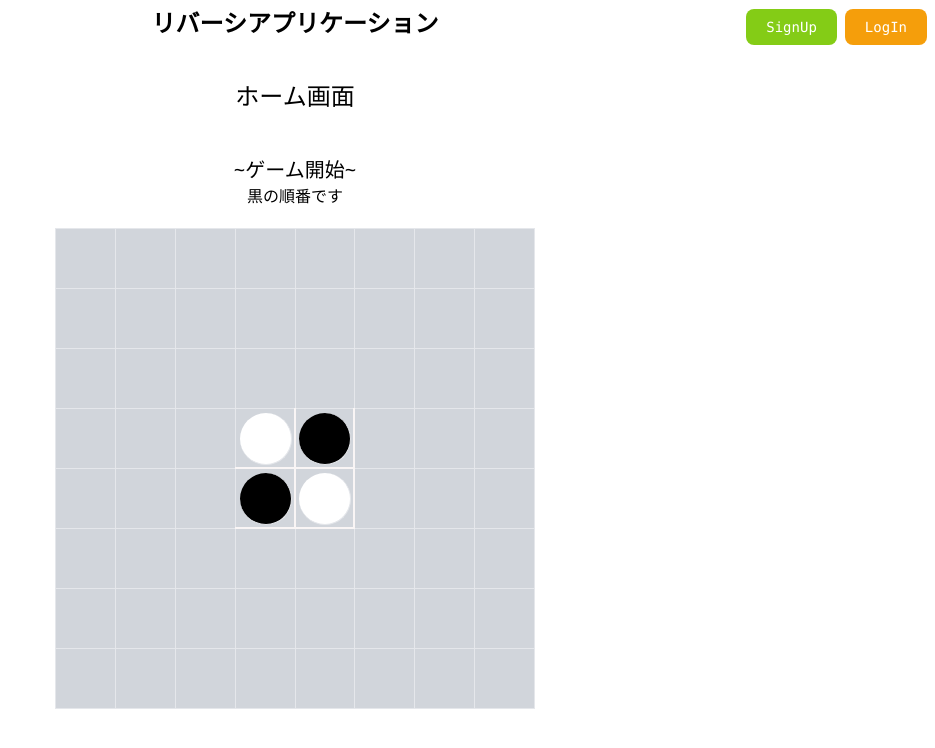
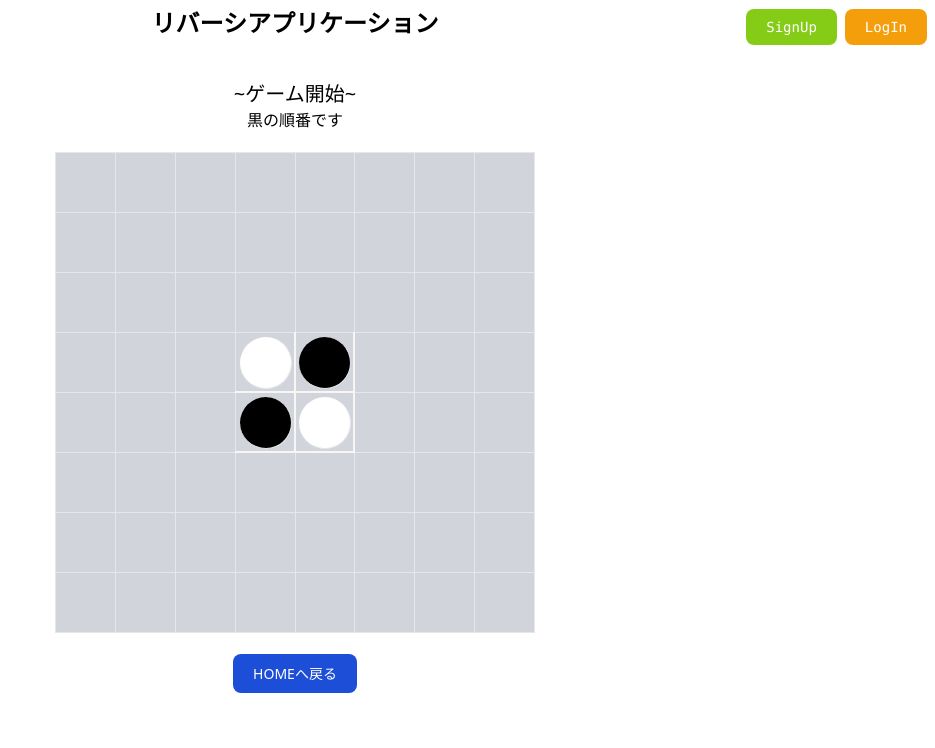
Before and after one commit to tigaweb/reversi-app, a React (Vite) app in the folder frontend/: page /game in a window 1280 px wide. Shown: the top 748 px of the page, without its empty margins (345-1280 px from the left). Built offline with nearby package versions, Linux system fonts and the light colour scheme; no server answers.

Commit message:
終了したゲームも閲覧できるよう調整

```diff
--- a/frontend/src/components/Board.tsx
+++ b/frontend/src/components/Board.tsx
@@ -61,13 +61,13 @@ const Board = ({ gameId }) => {
           : <h3>{winner_disc === 1 ? "黒" : "白"}の勝利です</h3>
       }
       <div className='Board
-        w-[30rem] m-0 m-auto mt-5 grid grid-cols-8 place-content-center place-items-center divide-solid border-0 border-t-[1px] border-l-[1px] bg-gray-300
+        w-[30rem] m-0 m-auto mt-5 mb-7 grid grid-cols-8 place-content-center place-items-center divide-solid border-0 border-t-[1px] border-l-[1px] bg-gray-300
         [&>div]:w-[60px] [&>div]:h-[60px] [&>div]:border-r-[1px] [&>div]:border-b-[1px] [&>div]:flex [&>div]:justify-center [&>div]:items-center
         '>
         {board.map((line, lineIndex) => {
           return line.map((square, squareIndex) => {
             if (square === 0) {
-              return <div key={`${lineIndex}+${squareIndex}`} className="" onClick={() => dispatch(registerTurn({ game_id: game_id, turn_count: turn_count + 1, disc: next_disc, x: squareIndex, y: lineIndex }))}></div>
+              return <div key={`${lineIndex}+${squareIndex}`} className="cursor-pointer" onClick={() => dispatch(registerTurn({ game_id: game_id, turn_count: turn_count + 1, disc: next_disc, x: squareIndex, y: lineIndex }))}></div>
             }
             return (
               square === 1
--- a/frontend/src/components/MatchHistoryTable.tsx
+++ b/frontend/src/components/MatchHistoryTable.tsx
@@ -11,7 +11,7 @@ const MatchHistoryTable = () => {
     dispatch(getGameResultHistory());
   }, []);
   return (
-    <table className="pt-6 size-full w-10/12 mx-auto">
+    <table className="pt-6 mt-5 size-full w-10/12 mx-auto">
       <thead>
         <tr>
           <th className="border-2 border-sky-500 w-1/6">対戦ID</th>
@@ -28,12 +28,12 @@ const MatchHistoryTable = () => {
             <tr key={g.game_id}>
               <td className="border-2 border-sky-500 w-1/6">{g.game_id}</td>
               <td className="border-2 border-sky-500 w-1/6">
+
               {g.game_state !== 0
-                ? "対戦終了"
-                : <Link to={`/game/${g.game_id}`} className="text-white min-w-40 bg-blue-700 hover:bg-blue-800 focus:ring-4 focus:ring-blue-300 font-medium rounded-lg text-sm px-5 py-2.5 me-2 mb-2 dark:bg-blue-600 dark:hover:bg-blue-700 focus:outline-none dark:focus:ring-blue-800">
-                対戦中
-              </Link>
+                ? <Link to={`/game/${g.game_id}`} className="text-white min-w-40 bg-blue-700 hover:bg-red-800 focus:ring-4 focus:ring-red-300 font-medium rounded-lg text-sm px-5 py-2.5 me-2 mb-2 dark:bg-red-600 dark:hover:bg-red-700 focus:outline-none dark:focus:ring-red-800">終了</Link>
+                : <Link to={`/game/${g.game_id}`} className="text-white min-w-40 bg-green-700 hover:bg-green-800 focus:ring-4 focus:ring-green-300 font-medium rounded-lg text-sm px-5 py-2.5 me-2 mb-2 dark:bg-green-600 dark:hover:bg-green-700 focus:outline-none dark:focus:ring-green-800">再開</Link>
               }
+
               </td>
               <td className="border-2 border-sky-500 w-1/6">{g.winner_user_name !== "" ? g.winner_user_name : "-"}</td>
               <td className="border-2 border-sky-500 w-1/6">{g.winner_disc === 0 ? "-" : g.winner_disc === 1 ? "黒" : "白"}</td>
--- a/frontend/src/layouts/Game.tsx
+++ b/frontend/src/layouts/Game.tsx
@@ -3,6 +3,7 @@ import Board from "../components/Board";
 import { useParams } from 'react-router-dom';
 import { useSelector } from 'react-redux';
 import { RootState } from '../stores/store';
+import { Link } from 'react-router-dom'
 
 const Game = () => {
   const { game_id } = useParams();
@@ -10,9 +11,8 @@ const Game = () => {
   return (
     <>
       <Header title={"リバーシアプリケーション"} />
-      <h2 className="text-2xl">ホーム画面</h2>
       <main>
-        <div className='warning-message-area h-8'>
+        <div className='warning-message-area'>
           {
             error !== ""
               ? <p className="warning-message h-8 w-[37rem] m-0 m-auto bg-red-500 text-white flex justify-center items-center rounded-lg animate-fadeIn">{error}</p>
@@ -20,6 +20,7 @@ const Game = () => {
           }
         </div>
         <Board gameId={game_id} />
+        <Link className="text-white min-w-40 bg-blue-700 hover:bg-blue-800 focus:ring-4 focus:ring-blue-300 font-medium rounded-lg text-sm px-5 py-2.5  dark:bg-blue-600 dark:hover:bg-blue-700 focus:outline-none dark:focus:ring-blue-800" to={`/`}>HOMEへ戻る</Link>
       </main>
     </>
   );
--- a/frontend/src/layouts/History.tsx
+++ b/frontend/src/layouts/History.tsx
@@ -7,7 +7,7 @@ const History = () => {
   return (
     <main>
       <Header title={"対戦履歴"} />
-      <Link to="/game" className="pt-3 text-blue-600 visited:text-purple-600">対戦開始</Link>
+      <Link className="text-white min-w-40 bg-blue-700 hover:bg-blue-800 focus:ring-4 focus:ring-blue-300 font-medium rounded-lg text-sm px-5 py-2.5  dark:bg-blue-600 dark:hover:bg-blue-700 focus:outline-none dark:focus:ring-blue-800" to={`/`}>HOMEへ戻る</Link>
       <MatchHistoryTable />
     </main>
   )
```
